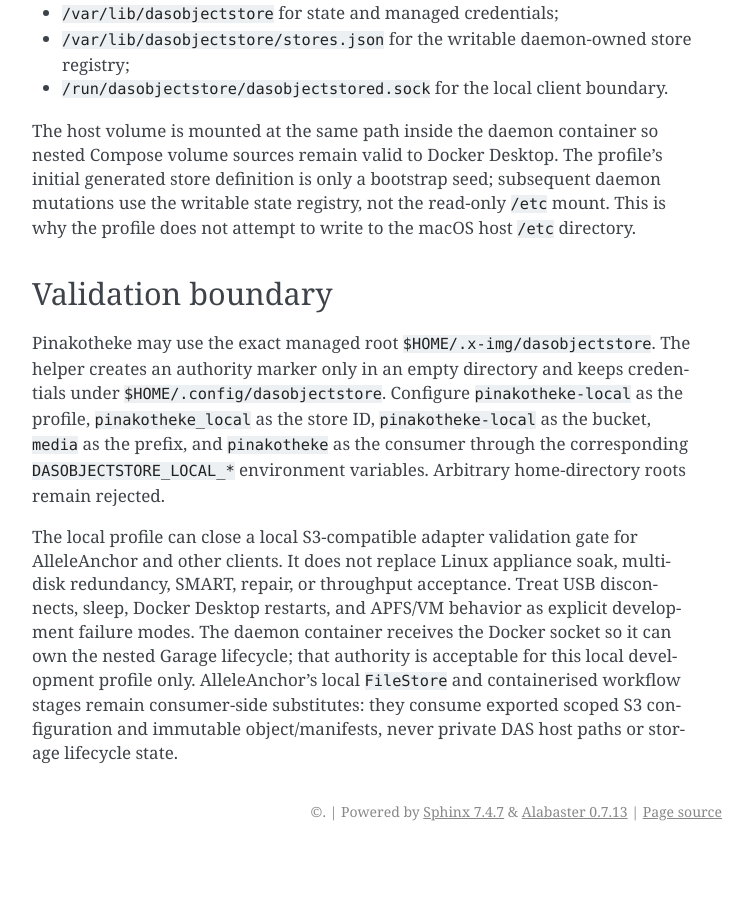
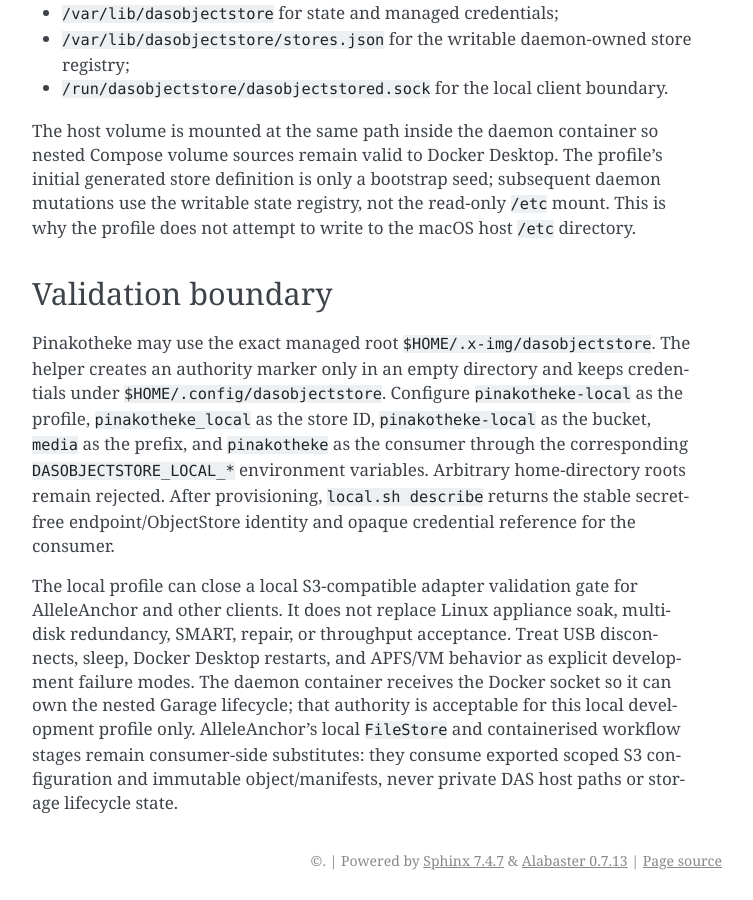
Before and after one commit to sagrudd/DASObjectStore, a Sphinx documentation site: the page built from docs/user/local-docker.rst, in a window 1280 px wide and 900 px high, scrolled down 1347 px. Shown: the whole window, without its empty margins (388-1141 px from the left). Built offline with Sphinx 7.4.7, drawn with Linux system fonts in a browser that asks for light colours; before the commit the page ends 2198 px from its top, so only the background shows below that.

Commit message:
Expose secret-free local profile identity

```diff
--- a/docs/user/local-docker.rst
+++ b/docs/user/local-docker.rst
@@ -80,7 +80,9 @@
 profile, ``pinakotheke_local`` as the store ID, ``pinakotheke-local`` as the
 bucket, ``media`` as the prefix, and ``pinakotheke`` as the consumer through
 the corresponding ``DASOBJECTSTORE_LOCAL_*`` environment variables. Arbitrary
-home-directory roots remain rejected.
+home-directory roots remain rejected. After provisioning, ``local.sh describe``
+returns the stable secret-free endpoint/ObjectStore identity and opaque
+credential reference for the consumer.
 
 The local profile can close a local S3-compatible adapter validation gate for
 AlleleAnchor and other clients. It does not replace Linux appliance soak,
```
Also changed, not shown: deploy/local-docker/README.md, 1 other file.
